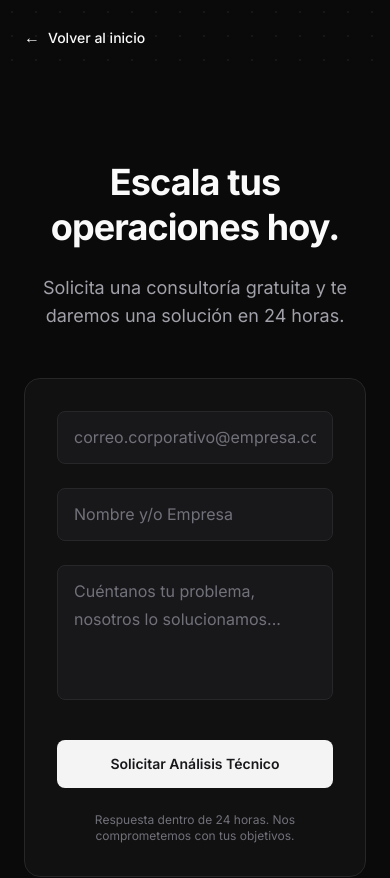
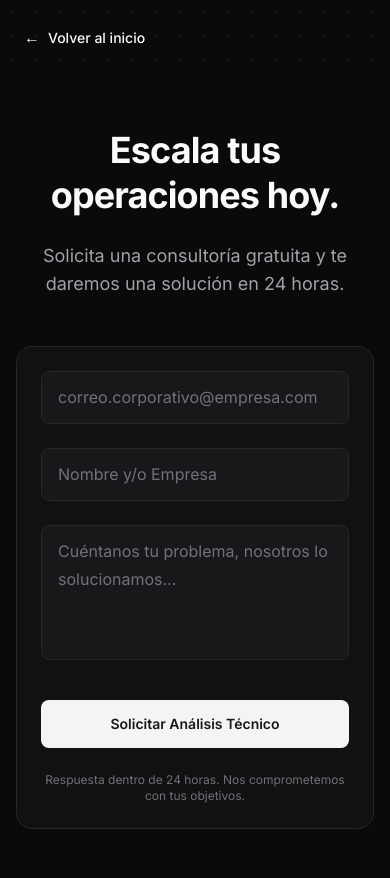
Before and after one commit to nightfall2-stacks/nightfall-ds, a Next.js app: page /evaluacion in a window 390 px wide. Shown: the top 878 px of the page. Built offline with nearby package versions, Linux system fonts and the light colour scheme.

Commit message:
Mobile layout: fluid section gaps and better component spacing

```diff
--- a/src/components/ArcoCycle.tsx
+++ b/src/components/ArcoCycle.tsx
@@ -79,7 +79,7 @@ export function ArcoCycle() {
         </div>
 
         {/* Steps grid */}
-        <div className="grid grid-cols-1 md:grid-cols-2 lg:grid-cols-4 gap-4">
+        <div className="grid grid-cols-1 md:grid-cols-2 lg:grid-cols-4 gap-6">
           {arcoSteps.map((step) => {
             const IconComponent = step.icon;
             return (
--- a/src/components/BentoBoxGrid.tsx
+++ b/src/components/BentoBoxGrid.tsx
@@ -109,7 +109,7 @@ export function BentoBoxGrid() {
         </div>
 
         {/* Bento grid */}
-        <div className="grid grid-cols-1 md:grid-cols-2 gap-4">
+        <div className="grid grid-cols-1 md:grid-cols-2 gap-6">
           {solutionCards.map((card) => (
             <BentoCard key={card.id} card={card} />
           ))}
--- a/src/components/ConversionForm.tsx
+++ b/src/components/ConversionForm.tsx
@@ -26,7 +26,7 @@ export function ConversionForm() {
   }, []);
 
   return (
-    <section id="conversion-form" className="w-full bg-[#0A0A0A] py-24 px-6 min-h-[85vh] flex flex-col justify-center">
+    <section id="conversion-form" className="w-full bg-[#0A0A0A] py-16 md:py-24 px-4 md:px-6 min-h-[85vh] flex flex-col justify-center">
       <div
         ref={containerRef}
         className="max-w-2xl mx-auto text-center opacity-0"
@@ -43,7 +43,7 @@ export function ConversionForm() {
         {!state.succeeded ? (
           <form
             onSubmit={handleSubmit}
-            className="space-y-6 max-w-lg mx-auto bg-zinc-900/50 p-8 rounded-2xl border border-zinc-800"
+            className="space-y-6 max-w-lg mx-auto bg-zinc-900/50 p-6 md:p-8 rounded-2xl border border-zinc-800"
           >
             {/* Email */}
             <div className="relative">
@@ -113,7 +113,7 @@ export function ConversionForm() {
           </form>
         ) : (
           /* Success state */
-          <div className="max-w-lg mx-auto py-12 text-center fade-up bg-zinc-900/50 p-8 rounded-2xl border border-zinc-800">
+          <div className="max-w-lg mx-auto py-12 text-center fade-up bg-zinc-900/50 p-6 md:p-8 rounded-2xl border border-zinc-800">
             <CheckCircle2 className="w-16 h-16 text-emerald-500 mx-auto mb-6" />
             <h3 className="text-2xl font-bold text-zinc-50 mb-3">
               Gracias por escribirnos.
--- a/src/components/CoreIdentity.tsx
+++ b/src/components/CoreIdentity.tsx
@@ -60,7 +60,7 @@ export function CoreIdentity() {
       <div ref={containerRef} className="max-w-5xl mx-auto opacity-0">
 
         {/* Mission and Vision Grid */}
-        <div className="grid grid-cols-1 lg:grid-cols-2 gap-4 mb-24">
+        <div className="grid grid-cols-1 lg:grid-cols-2 gap-6 mb-16 md:mb-24">
           {/* Mission */}
           <div className="bg-zinc-900/50 border border-zinc-800 hover:border-zinc-700 rounded-lg p-8 md:p-10 transition-colors duration-200">
             <h2 className="text-xs font-semibold tracking-widest text-zinc-500 uppercase mb-5">
--- a/src/components/StackShowcase.tsx
+++ b/src/components/StackShowcase.tsx
@@ -85,7 +85,7 @@ export function StackShowcase() {
         </div>
 
         {/* Tech grid — 3 columns */}
-        <div className="grid grid-cols-1 md:grid-cols-2 lg:grid-cols-3 gap-4">
+        <div className="grid grid-cols-1 md:grid-cols-2 lg:grid-cols-3 gap-6">
           {techStack.map((tech) => {
             const IconComponent = tech.icon;
             return (
--- a/tailwind.config.js
+++ b/tailwind.config.js
@@ -17,7 +17,7 @@ export default {
         mono: ["Roboto Mono", "ui-monospace", "monospace"],
       },
       spacing: {
-        "section-gap": "96px",
+        "section-gap": "clamp(4rem, 8vw, 6rem)",
         "hero-padding": "120px",
       },
       animation: {
```
